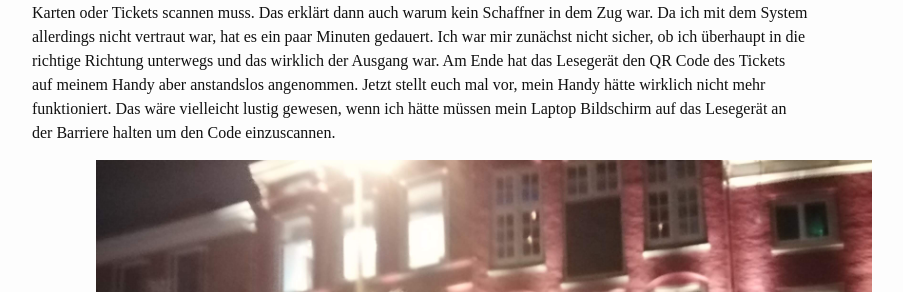
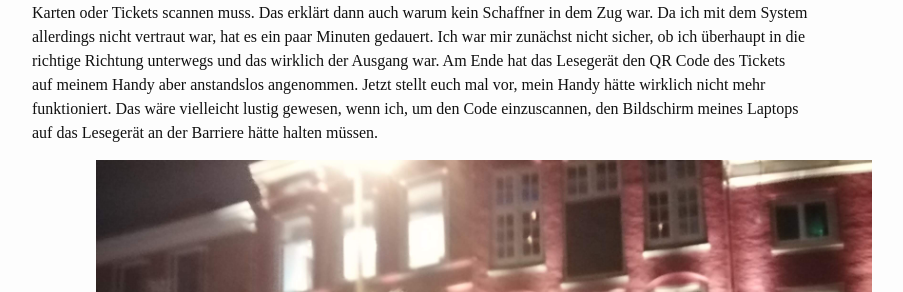
Before and after one commit to JustusAdam/justusadam.github.io, a Jekyll site: the page built from _england-blog/to-utrecht.md, in a window 1280 px wide and 900 px high, scrolled down 2976 px. Shown: the part 304-596 px from the top of the window, without its empty margins (220-1123 px from the left). Built offline with Jekyll 4.4.1, drawn with Linux system fonts in a browser that asks for light colours; some of the changed text lies outside the part shown.

Commit message:
Reword passage for a more consistent sentence

```diff
--- a/_england-blog/to-utrecht.md
+++ b/_england-blog/to-utrecht.md
@@ -77,8 +77,8 @@ gedauert. Ich war mir zunächst nicht sicher, ob ich überhaupt in die richtige
 Richtung unterwegs und das wirklich der Ausgang war. Am Ende hat das
 Lesegerät den QR Code des Tickets auf meinem Handy aber anstandslos angenommen.
 Jetzt stellt euch mal vor, mein Handy hätte wirklich nicht mehr funktioniert. Das
-wäre vielleicht lustig gewesen, wenn ich hätte müssen mein Laptop Bildschirm auf
-das Lesegerät an der Barriere halten um den Code einzuscannen.
+wäre vielleicht lustig gewesen, wenn ich, um den Code einzuscannen, den
+Bildschirm meines Laptops auf das Lesegerät an der Barriere hätte halten müssen.
 
 ![Ich in Utrecht](/images/england-blog/to-utrecht/selfie.jpg)
 
```
